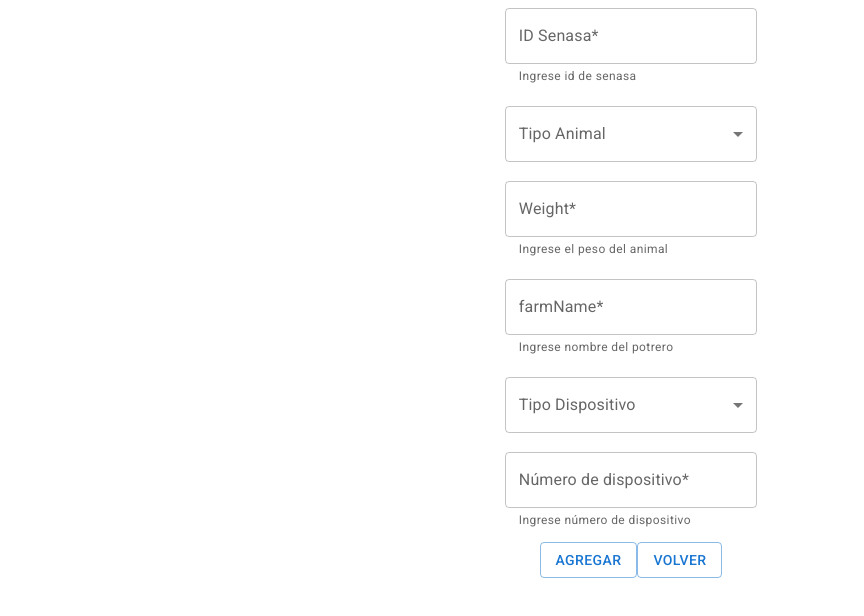
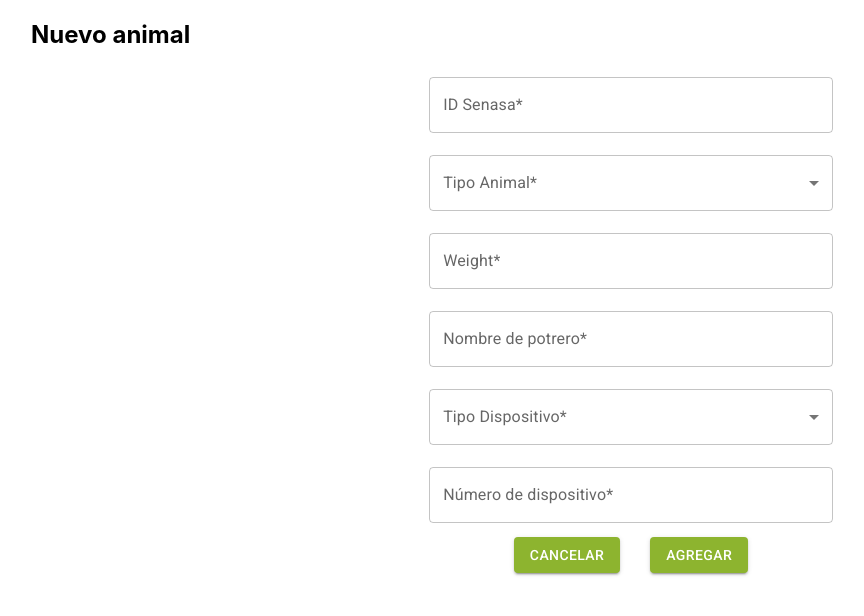
Before and after one commit to lautaro10/basto, a React (Create React App) app in the folder client/: page /add in a window 1280 px wide. Shown: the top 616 px of the page, without its empty margins (9-873 px from the left). Built offline with nearby package versions, Linux system fonts and the light colour scheme.

Commit message:
UI improvements

```diff
--- a/client/src/infraestructure/components/AnimalForm.tsx
+++ b/client/src/infraestructure/components/AnimalForm.tsx
@@ -30,8 +30,6 @@ const AnimalForm = ({
   });
 
   const onSubmit = async (data: Animal) => {
-    console.log("aaa", errors);
-    onSubmitEvent(data);
     if (Object.keys(errors).length === 0) {
       onSubmitEvent(data);
     }
@@ -45,7 +43,7 @@ const AnimalForm = ({
       flexDirection="column"
       component="form"
       sx={{
-        "& .MuiTextField-root": { m: 1, width: "25ch" },
+        "& .MuiTextField-root": { m: 1, width: "40ch" },
       }}
       noValidate
       autoComplete="off"
@@ -61,15 +59,16 @@ const AnimalForm = ({
             error={!!errors.id}
             id="id"
             {...field}
-            helperText="Ingrese id de senasa"
+            helperText={
+              <FormHelperText>
+                {errors.id?.type === "required" && "Id es requerido"}
+                {errors.id?.type === "maxLength" && "La longitud maxima es 16"}
+              </FormHelperText>
+            }
             disabled={isEdition}
           />
         )}
       />
-      <FormHelperText>
-        {errors.id?.type === "required" && "Id es requerido"}
-        {errors.id?.type === "maxLength" && "La longitud maxima es 16"}
-      </FormHelperText>
 
       <Controller
         name="animalType"
@@ -80,9 +79,15 @@ const AnimalForm = ({
             <TextField
               id="animalType"
               select
-              label="Tipo Animal"
+              label="Tipo Animal*"
               {...field}
               error={!!errors.animalType}
+              helperText={
+                <FormHelperText>
+                  {errors.animalType?.type === "required" &&
+                    "El tipo de animal es requerido"}
+                </FormHelperText>
+              }
             >
               <MenuItem value={AnimalTypeEnum.NOVILLO}>
                 {AnimalTypeEnum.NOVILLO}
@@ -97,10 +102,6 @@ const AnimalForm = ({
           </>
         )}
       />
-      <FormHelperText>
-        {errors.animalType?.type === "required" &&
-          "El tipo de animal es requerido"}
-      </FormHelperText>
 
       <Controller
         name="weight"
@@ -112,14 +113,15 @@ const AnimalForm = ({
             error={!!errors.weight}
             id="weight"
             label="Weight*"
-            helperText="Ingrese el peso del animal"
+            helperText={
+              <FormHelperText>
+                {errors.weight?.type === "required" &&
+                  "El peso del animal es requerido"}
+              </FormHelperText>
+            }
           />
         )}
       />
-      <FormHelperText>
-        {errors.weight?.type === "required" &&
-          "El peso del animal es requerido"}
-      </FormHelperText>
       <div>
         <Controller
           name="farmName"
@@ -130,16 +132,18 @@ const AnimalForm = ({
               {...field}
               error={!!errors.farmName}
               id="farmName"
-              label="farmName*"
-              helperText="Ingrese nombre del potrero"
+              label="Nombre de potrero*"
+              helperText={
+                <FormHelperText>
+                  {errors.farmName?.type === "required" &&
+                    "El nombre del campo es requerido"}
+                  {errors.farmName?.type === "maxLength" &&
+                    "La longitud maxima es 200"}
+                </FormHelperText>
+              }
             />
           )}
         />
-        <FormHelperText>
-          {errors.farmName?.type === "required" &&
-            "El nombre del campo es requerido"}
-          {errors.farmName?.type === "maxLength" && "La longitud maxima es 200"}
-        </FormHelperText>
       </div>
       <Controller
         name="deviceType"
@@ -152,7 +156,13 @@ const AnimalForm = ({
               error={!!errors.deviceType}
               id="deviceType"
               select
-              label="Tipo Dispositivo"
+              label="Tipo Dispositivo*"
+              helperText={
+                <FormHelperText>
+                  {errors.deviceType?.type === "required" &&
+                    "El tipo de dispositivo es requerido"}
+                </FormHelperText>
+              }
             >
               <MenuItem value={DeviceTypeEnum.CARAVANA}>
                 {DeviceTypeEnum.CARAVANA}
@@ -164,10 +174,6 @@ const AnimalForm = ({
           </>
         )}
       />
-      <FormHelperText>
-        {errors.deviceType?.type === "required" &&
-          "El tipo de dispositivo es requerido"}
-      </FormHelperText>
       <Controller
         name="deviceNumber"
         control={control}
@@ -178,20 +184,25 @@ const AnimalForm = ({
             error={!!errors.deviceNumber}
             id="deviceNumber"
             label="Número de dispositivo*"
-            helperText="Ingrese número de dispositivo"
+            helperText={
+              <FormHelperText>
+                {errors.deviceNumber?.type === "required" &&
+                  "El número de dispositivo es requerido"}
+              </FormHelperText>
+            }
           />
         )}
       />
-      <FormHelperText>
-        {errors.deviceType?.type === "required" &&
-          "El número de dispositivo es requerido"}
-      </FormHelperText>
-      <div style={{ display: "flex", justifyItems: "space-around" }}>
-        <Button type="submit" variant="outlined">
+      <div style={{}}>
+        <Button
+          variant="contained"
+          onClick={() => navigate("/")}
+          style={{ marginRight: "30px" }}
+        >
+          Cancelar
+        </Button>
+        <Button type="submit" variant="contained">
           {isEdition ? "Editar" : "Agregar"}
-        </Button>
-        <Button type="submit" variant="outlined" onClick={() => navigate("/")}>
-          Volver
         </Button>
       </div>
     </Box>
--- a/client/src/infraestructure/components/AnimalsList.tsx
+++ b/client/src/infraestructure/components/AnimalsList.tsx
@@ -5,8 +5,9 @@ import { DataGrid, GridToolbarQuickFilter } from "@mui/x-data-grid";
 import CreateIcon from "@mui/icons-material/Create";
 import Button from "@mui/material/Button";
 import Box from "@mui/material/Box";
+import { searchValue } from "../utils/searchValue";
 
-const AnimalsList =({
+const AnimalsList = ({
   animals,
   deleteAnimal,
   updateAnimal,
@@ -22,11 +23,11 @@ const AnimalsList =({
   const renderDetailsButton = (params: any) => {
     return (
       <>
+        <Button onClick={() => updateAnimal(params.row)}>
+          <CreateIcon />
+        </Button>
         <Button onClick={() => deleteAnimal(params.id)}>
           <DeleteIcon color="error" />
-        </Button>
-        <Button onClick={() => updateAnimal(params.row)}>
-          <CreateIcon />
         </Button>
       </>
     );
@@ -38,7 +39,7 @@ const AnimalsList =({
     { field: "weight", headerName: "Peso (Kg)", width: 150 },
     { field: "deviceType", headerName: "Tipo Dispositivo", width: 150 },
     { field: "deviceNumber", headerName: "Número Dispositivo", width: 150 },
-    { field: "farmName", headerName: "Nombre Potrero", width: 150 },
+    { field: "farmName", headerName: "Nombre Potrero", flex: 1, minWidth: 150 },
     {
       field: "actions",
       headerName: "Acciones",
@@ -52,19 +53,13 @@ const AnimalsList =({
       <Box sx={{ p: 2 }}>
         <GridToolbarQuickFilter
           placeholder="Busqueda"
-          quickFilterParser={(searchInput: string) =>
-            searchInput
-              .split(",")
-              .map((value) => value.trim())
-              .filter((value) => value !== "")
-          }
+          quickFilterParser={(searchInput: string) => searchValue(searchInput)}
         />
       </Box>
     );
   };
 
   return (
-    <div style={{ width: "80%" }}>
     <DataGrid
       columns={columns}
       rows={animals || []}
@@ -76,16 +71,16 @@ const AnimalsList =({
       pagination
       autoHeight
       sx={{
-          boxShadow: 2,
-          border: 2,
+        width: "100%",
+        boxShadow: 1,
+        border: 1,
         "& .MuiDataGrid-cell:hover": {
           color: "primary.main",
         },
       }}
       components={{ Toolbar: QuickSearchToolbar }}
     />
-    </div>
   );
-}
+};
 
 export default AnimalsList;
--- a/client/src/infraestructure/pages/Animals.tsx
+++ b/client/src/infraestructure/pages/Animals.tsx
@@ -4,6 +4,8 @@ import { AnimalService } from "../../domain/services/AnimalService";
 import { AnimalRepositoryFake } from "../instances/AnimalRepositoryFake";
 import { useCallback, useEffect, useState } from "react";
 import AnimalsList from "../components/AnimalsList";
+import Button from "@mui/material/Button";
+import Box from "@mui/material/Box";
 
 const Animals = () => {
   const [animals, setAnimals] = useState<Animal[]>();
@@ -30,21 +32,34 @@ const Animals = () => {
     } catch (exception) {}
   }, []);
 
-  const navigateToForm = (params: Animal) => {
+  const navigateToEditAnimal = (params: Animal) =>
     navigate("/update", { state: params });
-  };
+
+  const navigateToAddAnimal = () => navigate("/add");
 
   useEffect(() => {
     getAnimals();
   }, []);
 
   return (
-    <AnimalsList
-      animals={animals}
-      deleteAnimal={(id: string) => deleteAnimal(id)}
-      updateAnimal={(animal: Animal) => navigateToForm(animal)}
-      loading={loading}
-    />
+    <>
+      <Box paddingLeft={5}>
+        <h2>Establecimiento ganadero</h2>
+      </Box>
+      <Box paddingLeft={5}>
+        <Button variant="contained" onClick={() => navigateToAddAnimal()}>
+          Crear nuevo animal
+        </Button>
+      </Box>
+      <Box padding={5}>
+        <AnimalsList
+          animals={animals}
+          deleteAnimal={(id: string) => deleteAnimal(id)}
+          updateAnimal={(animal: Animal) => navigateToEditAnimal(animal)}
+          loading={loading}
+        />
+      </Box>
+    </>
   );
 };
 
--- a/client/src/infraestructure/pages/NewAnimal.tsx
+++ b/client/src/infraestructure/pages/NewAnimal.tsx
@@ -4,13 +4,14 @@ import AnimalForm from "../components/AnimalForm";
 import { AnimalRepositoryFake } from "../instances/AnimalRepositoryFake";
 import Snackbar from "@mui/material/Snackbar";
 import useToast from "../hooks/useToast";
+import Box from "@mui/material/Box";
 
 const NewAnimal = () => {
   const { open, openToast, closeToast } = useToast();
 
-  const onSubmit = async (data: Animal) => {
+  const onSubmit = async (animal: Animal) => {
     try {
-      await AnimalService(AnimalRepositoryFake).addAnimal(data);
+      await AnimalService(AnimalRepositoryFake).addAnimal(animal);
       openToast();
     } catch (exception) {
       console.log("Err");
@@ -19,6 +20,9 @@ const NewAnimal = () => {
 
   return (
     <>
+      <Box paddingLeft={5}>
+        <h2>Nuevo animal</h2>
+      </Box>
       <AnimalForm
         onSubmitEvent={(data: Animal) => onSubmit(data)}
         isEdition={false}
--- a/client/src/infraestructure/pages/UpdateAnimal.tsx
+++ b/client/src/infraestructure/pages/UpdateAnimal.tsx
@@ -6,6 +6,7 @@ import { AnimalRepositoryFake } from "../instances/AnimalRepositoryFake";
 import Snackbar from "@mui/material/Snackbar";
 import useToast from "../hooks/useToast";
 import { useEffect, useState } from "react";
+import Box from "@mui/material/Box";
 
 const UpdateAnimal = () => {
   const [defaultVal, setDefaultVal] = useState({});
@@ -41,6 +42,9 @@ const UpdateAnimal = () => {
 
   return (
     <>
+      <Box paddingLeft={5}>
+        <h2>Editar animal</h2>
+      </Box>
       {Object.keys(defaultVal).length > 0 && (
         <AnimalForm
           defaultValues={defaultVal}
--- /dev/null
+++ b/client/src/infraestructure/theme/theme.tsx
@@ -0,0 +1,10 @@
+import { createTheme } from "@mui/material";
+
+export const customTheme = createTheme({
+  palette: {
+    primary: {
+      main: "#8db42f",
+      contrastText: "#fff",
+    },
+  },
+});
--- /dev/null
+++ b/client/src/infraestructure/utils/searchValue.ts
@@ -0,0 +1,5 @@
+export const searchValue = (stringValue: string): string[] =>
+  stringValue
+    .split(",")
+    .map((value) => value.trim())
+    .filter((value) => value !== "");
```
Also changed, not shown: client/src/index.tsx (+12 -7 lines). Lines whose indentation alone changed are shown as unchanged.
